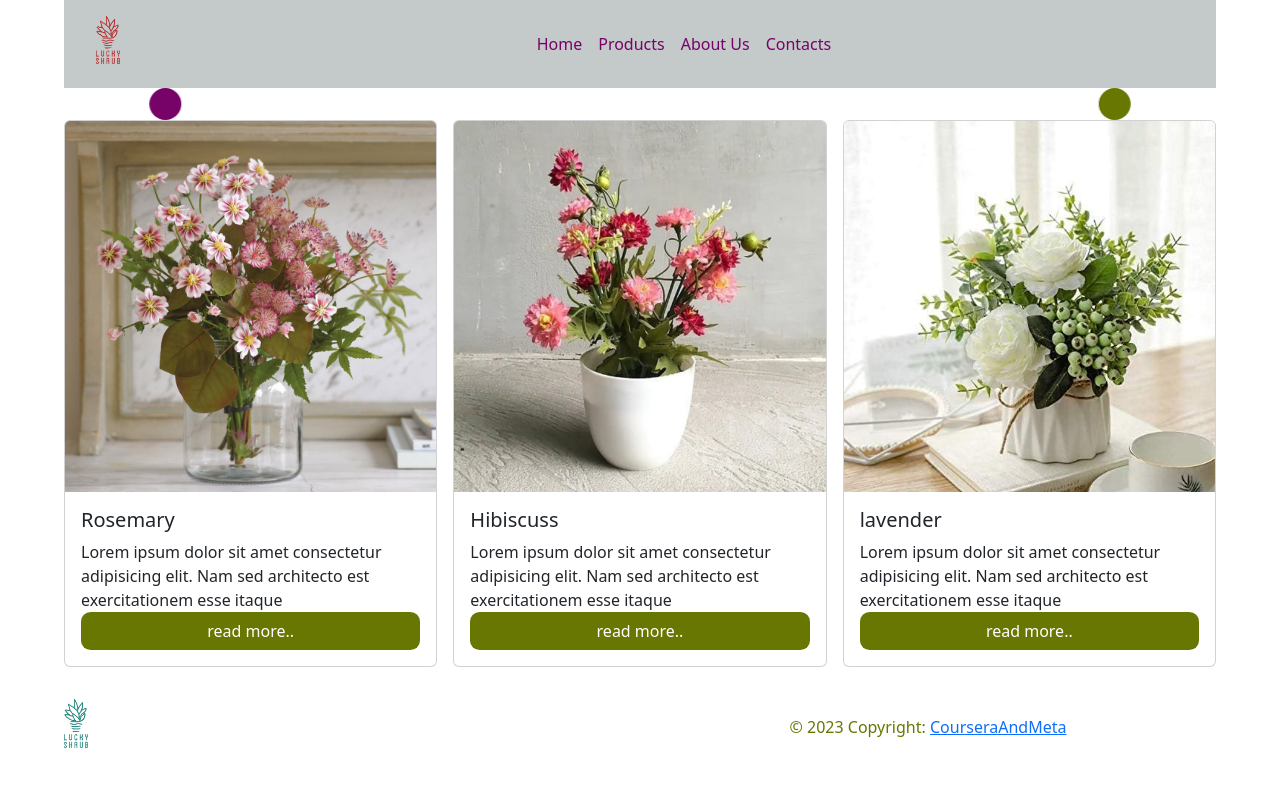
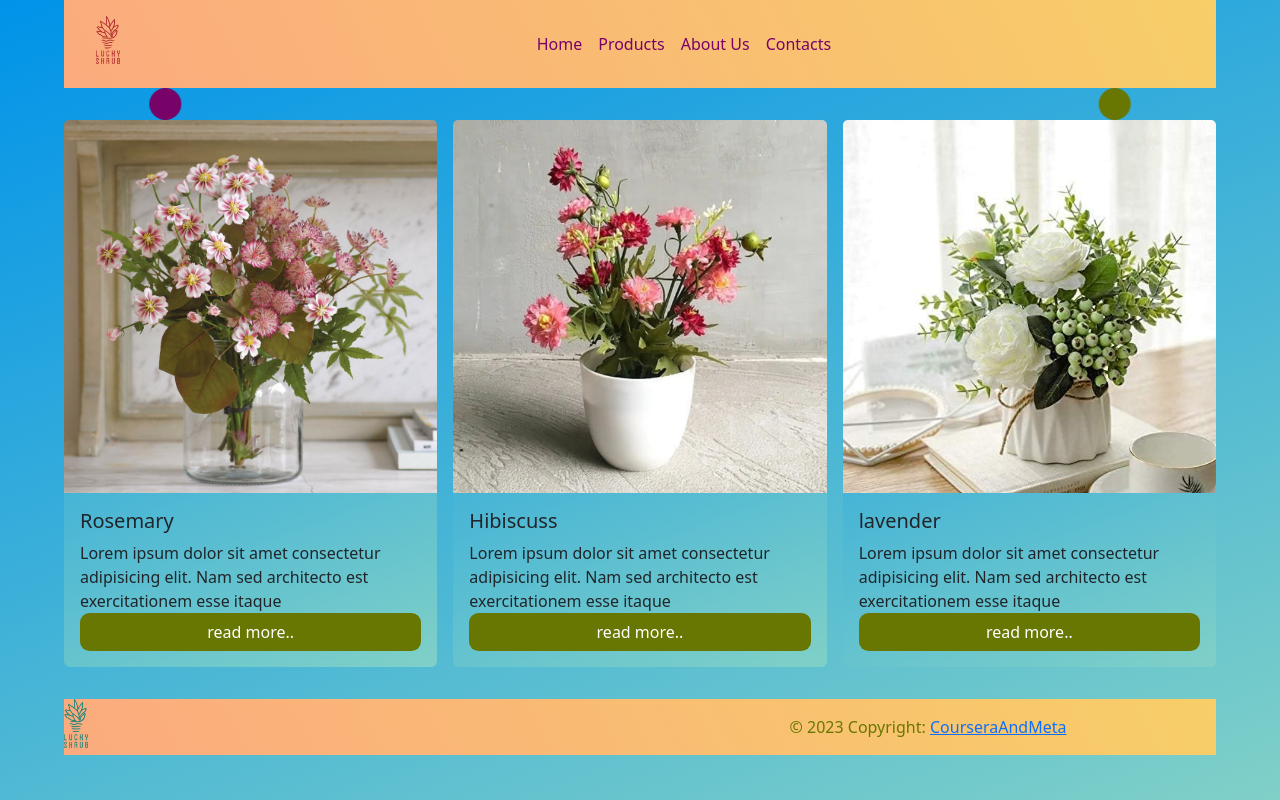
Before and after one commit to nutedabb/courseraCssAs, a plain HTML site: page index.html in a window 1280 px wide. Drawn offline with nearby package versions, Linux system fonts and the light colour scheme.

Commit message:
added gradient to the colour

```diff
--- a/style.css
+++ b/style.css
@@ -27,6 +27,9 @@ body{
     flex-direction: column;
     max-width: 90vw;
     margin-inline: auto;
+    background-color: #0093E9;
+    background-image: linear-gradient(160deg, #0093E9 0%, #80D0C7 100%);
+
 
 }
 @keyframes animate {
@@ -44,7 +47,10 @@ body{
 header{
     display: flex;
     width: auto;
-    background-color: var(--clrPrimary);
+    background-color: #FBAB7E;
+background-image: linear-gradient(62deg, #FBAB7E 0%, #F7CE68 100%);
+
+
     padding-block-end: 1rem;
     padding-inline-start: 1rem;
     justify-content: space-between;
@@ -129,6 +135,13 @@ main{
 
 
 }
+.card{
+    background-color: #0093E9;
+background-image: linear-gradient(160deg, #0093E9 0%, #80D0C7 100%);
+border:#0093E9;
+
+
+}
 .card a{
     background-color: var(--clrHighligh);
     border-radius: .6rem;
@@ -149,5 +162,8 @@ footer img{
 footer{
     font-weight: var(--fthin);
     color: var(--clrHighligh);
-    background-color: var(--clrwhite);
+    background-color: #FBAB7E;
+    background-image: linear-gradient(62deg, #FBAB7E 0%, #F7CE68 100%);
+
+
 }
```
